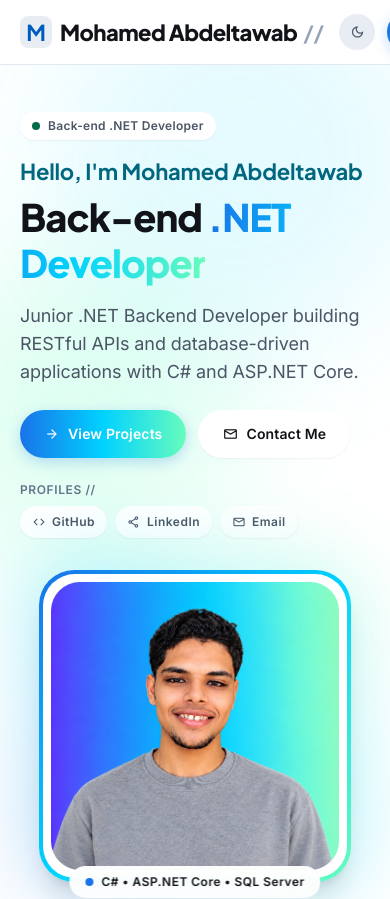
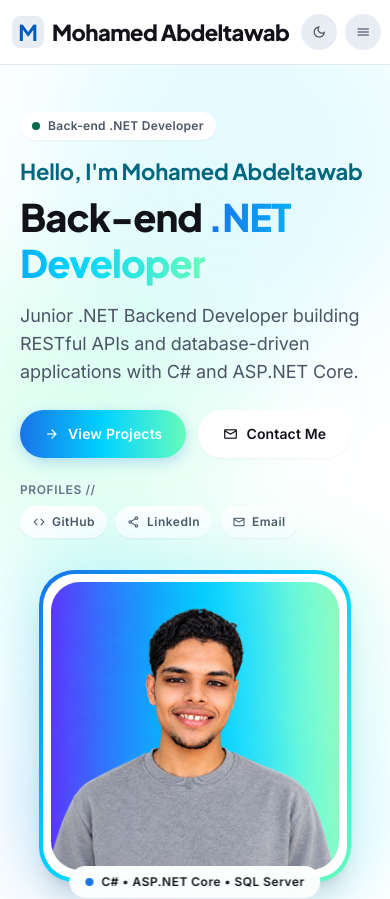
Before and after one commit to Mohamed08Abdeltawab/portfolio, a React (Vite) app: page / in a window 390 px wide. Shown: the top 899 px of the page. Built offline with nearby package versions, Linux system fonts and the light colour scheme.

Commit message:
update nave and photo of certificatice

```diff
--- a/src/components/Achievements/Achievements.jsx
+++ b/src/components/Achievements/Achievements.jsx
@@ -9,11 +9,25 @@ export default function Achievements() {
         <h2 className="font-headline text-headline-md">Certificates</h2>
       </div>
       <div className="grid h-full grid-cols-1 gap-space-sm sm:grid-cols-2">
-        {certificates.map(([icon, badge, title, subtitle, color, href]) => (
+        {certificates.map(
+          ([icon, badge, title, subtitle, color, href, image]) => (
             <article
               key={title}
               className="card flex flex-col justify-between p-space-md"
             >
+              <a
+                className="mb-space-md flex h-28 items-center justify-center overflow-hidden rounded-lg bg-surface-container-low p-space-sm"
+                href={href}
+                target="_blank"
+                rel="noreferrer"
+                aria-label={`Open ${title} certificate`}
+              >
+                <img
+                  className="h-24 w-24 shrink-0 rounded-full object-contain transition-transform duration-300 hover:scale-105"
+                  src={image}
+                  alt={`${title} certificate logo`}
+                />
+              </a>
               <div className="flex items-start justify-between">
                 <Icon className={`text-${color} text-headline-sm`}>{icon}</Icon>
                 <a
@@ -32,7 +46,8 @@ export default function Achievements() {
                 </p>
               </div>
             </article>
-        ))}
+          ),
+        )}
       </div>
     </div>
   );
--- a/src/components/Navbar/Navbar.jsx
+++ b/src/components/Navbar/Navbar.jsx
@@ -8,6 +8,7 @@ export default function Navbar() {
     document.documentElement.classList.contains("dark"),
   );
   const [isScrolled, setIsScrolled] = useState(false);
+  const [isMenuOpen, setIsMenuOpen] = useState(false);
 
   useEffect(() => {
     const handleScroll = () => setIsScrolled(window.scrollY > 12);
@@ -23,38 +24,45 @@ export default function Navbar() {
     setIsDark(nextTheme);
   }
 
+  function closeMenu() {
+    setIsMenuOpen(false);
+  }
+
   return (
     <header
-      className={`navbar fixed left-0 right-0 top-0 z-50 border-b border-surface-container-highest bg-surface-container-lowest/85 shadow-[var(--shadow-navbar)] backdrop-blur-md transition-all duration-300 ${isScrolled ? "navbar-scrolled" : ""}`}
+      className={`navbar fixed left-0 right-0 top-0 z-50 min-w-full border-b border-surface-container-highest bg-surface-container-lowest/85 shadow-[var(--shadow-navbar)] backdrop-blur-md transition-all duration-300 ${isScrolled ? "navbar-scrolled" : ""}`}
     >
-      <div className="mx-auto flex h-16 max-w-portfolio items-center justify-between gap-space-md px-margin-mobile md:px-space-xl lg:px-margin-desktop">
-        <a href="#hero" className="flex shrink-0 items-center gap-space-xs">
+      <div className="flex h-16 min-w-full items-center gap-space-sm px-3 sm:gap-space-md sm:px-4 lg:px-6">
+        <a
+          href="#hero"
+          className="flex min-w-0 shrink-0 items-center gap-space-xs"
+          onClick={closeMenu}
+        >
           <span className="flex h-8 w-8 items-center justify-center rounded-lg bg-surface-container-high font-headline text-headline-sm font-bold text-primary">
             M
           </span>
-          <span className="flex items-center gap-1.5 font-headline text-headline-sm tracking-tight">
-            <strong>{profile.name}</strong>
-            <span className="font-normal text-outline-variant">//</span>
+          <span className="flex min-w-0 items-center gap-1.5 whitespace-nowrap font-headline text-headline-sm tracking-tight">
+            <strong className="truncate">{profile.name}</strong>
             <span className="hidden font-body text-label-sm font-medium text-on-surface-variant sm:inline">
               .NET Backend
             </span>
           </span>
         </a>
         <nav
-          className="hidden items-center gap-space-md xl:flex 2xl:gap-space-lg"
+          className="hidden min-w-0 flex-1 items-center justify-center gap-2 lg:flex xl:gap-4"
           aria-label="Primary navigation"
         >
           {navItems.map(([label, id]) => (
             <a
               key={id}
               href={`#${id}`}
-              className="nav-link font-body text-label-md text-on-surface-variant transition-colors hover:text-on-surface"
+              className="nav-link whitespace-nowrap font-body text-label-sm text-on-surface-variant transition-colors hover:text-on-surface xl:text-label-md"
             >
               {label}
             </a>
           ))}
         </nav>
-        <div className="flex shrink-0 items-center gap-space-sm">
+        <div className="ml-auto flex shrink-0 items-center gap-2">
           <button
             type="button"
             onClick={toggleTheme}
@@ -66,14 +74,49 @@ export default function Navbar() {
               {isDark ? "light_mode" : "dark_mode"}
             </Icon>
           </button>
-          <Button href="#contact">Get in Touch</Button>
+          <button
+            type="button"
+            onClick={() => setIsMenuOpen((open) => !open)}
+            className="flex h-9 w-9 items-center justify-center rounded-full bg-surface-container-high text-on-surface-variant hover:text-primary focus:outline-none focus:ring-2 focus:ring-primary lg:hidden"
+            aria-label={
+              isMenuOpen ? "Close navigation menu" : "Open navigation menu"
+            }
+            aria-expanded={isMenuOpen}
+          >
+            <Icon className="text-body-md">
+              {isMenuOpen ? "close" : "menu"}
+            </Icon>
+          </button>
+          <span className="hidden 2xl:inline-flex">
+            <Button href="#contact">Get in Touch</Button>
+          </span>
           <img
-            className="h-8 w-8 rounded-full object-cover ring-2 ring-surface-container-highest"
+            className="hidden h-8 w-8 rounded-full object-cover ring-2 ring-surface-container-highest xl:block"
             src={profileImage}
             alt={profile.name}
           />
         </div>
       </div>
+      <div
+        className={`${isMenuOpen ? "max-h-[32rem] border-t opacity-100" : "max-h-0 opacity-0"} overflow-hidden border-surface-container-highest bg-surface-container-lowest/95 transition-all duration-300 lg:hidden`}
+      >
+        <nav
+          className="mx-auto flex w-full flex-col gap-1 px-3 py-3 sm:px-4"
+          aria-label="Mobile navigation"
+        >
+          {navItems.map(([label, id]) => (
+            <a
+              key={id}
+              href={`#${id}`}
+              onClick={closeMenu}
+              className="rounded-lg px-3 py-3 font-body text-label-md text-on-surface-variant transition-colors hover:bg-surface-container hover:text-on-surface"
+            >
+              {label}
+            </a>
+          ))}
+          <Button href="#contact">Get in Touch</Button>
+        </nav>
+      </div>
     </header>
   );
 }
--- a/src/data/portfolio.js
+++ b/src/data/portfolio.js
@@ -1,11 +1,13 @@
 import profileImage from "../../screen.png";
+import programmingAdvicesImage from "../../Programming Advices.jpg";
+import itiImage from "../../ITI.jpg";
 
 export { profileImage };
 
 export const navItems = [
   ["About", "about"],
+  ["Projects", "featured-projects"],
   ["Skills", "skills"],
-  ["Projects", "featured-projects"],
   ["Training", "experience"],
   ["Education", "education"],
   ["Certificates", "achievements"],
@@ -239,6 +241,7 @@ export const certificates = [
     "Programming Advices · July 2026",
     "primary",
     "https://drive.google.com/drive/folders/1O4to7A5zC-EiDi4rkkx2MIdMhUqjkXgX",
+    programmingAdvicesImage,
   ],
   [
     "verified",
@@ -247,6 +250,7 @@ export const certificates = [
     "ITI · September 2025",
     "secondary",
     "https://drive.google.com/file/d/1kYvor8jpHLA-Qu9Az5tAjkUoK49-kc5p/view",
+    itiImage,
   ],
 ];
 
--- a/src/index.css
+++ b/src/index.css
@@ -40,14 +40,17 @@
   }
 
   html {
+    min-width: 320px;
     scroll-behavior: smooth;
     background: rgb(var(--color-surface));
   }
   body {
     margin: 0;
+    min-width: 320px;
     background: rgb(var(--color-surface));
     color: rgb(var(--color-text));
     font-family: Inter, sans-serif;
+    overflow-x: hidden;
     overscroll-behavior: none;
     transition:
       background-color 200ms ease,
@@ -61,8 +64,34 @@
     transition-duration: 200ms;
     transition-timing-function: ease;
   }
+  #root {
+    min-width: 320px;
+  }
+  html {
+    scrollbar-width: auto;
+    scrollbar-color: #64748b transparent;
+  }
   ::-webkit-scrollbar {
-    display: none;
+    width: 10px;
+    height: 10px;
+  }
+  ::-webkit-scrollbar-track {
+    background: transparent;
+  }
+  ::-webkit-scrollbar-thumb {
+    border: 2px solid transparent;
+    border-radius: 999px;
+    background: #64748b padding-box;
+    box-shadow: 0 0 6px rgb(100 116 139 / 0.28);
+    transition:
+      box-shadow 200ms ease,
+      filter 200ms ease;
+  }
+  ::-webkit-scrollbar-thumb:hover {
+    background: #475569 padding-box;
+    box-shadow:
+      0 0 8px rgb(100 116 139 / 0.42),
+      0 0 14px rgb(71 85 105 / 0.18);
   }
 }
 
```
Also changed, not shown: ITI.jpg (added), Programming Advices.jpg (added). Lines whose indentation alone changed are shown as unchanged.
